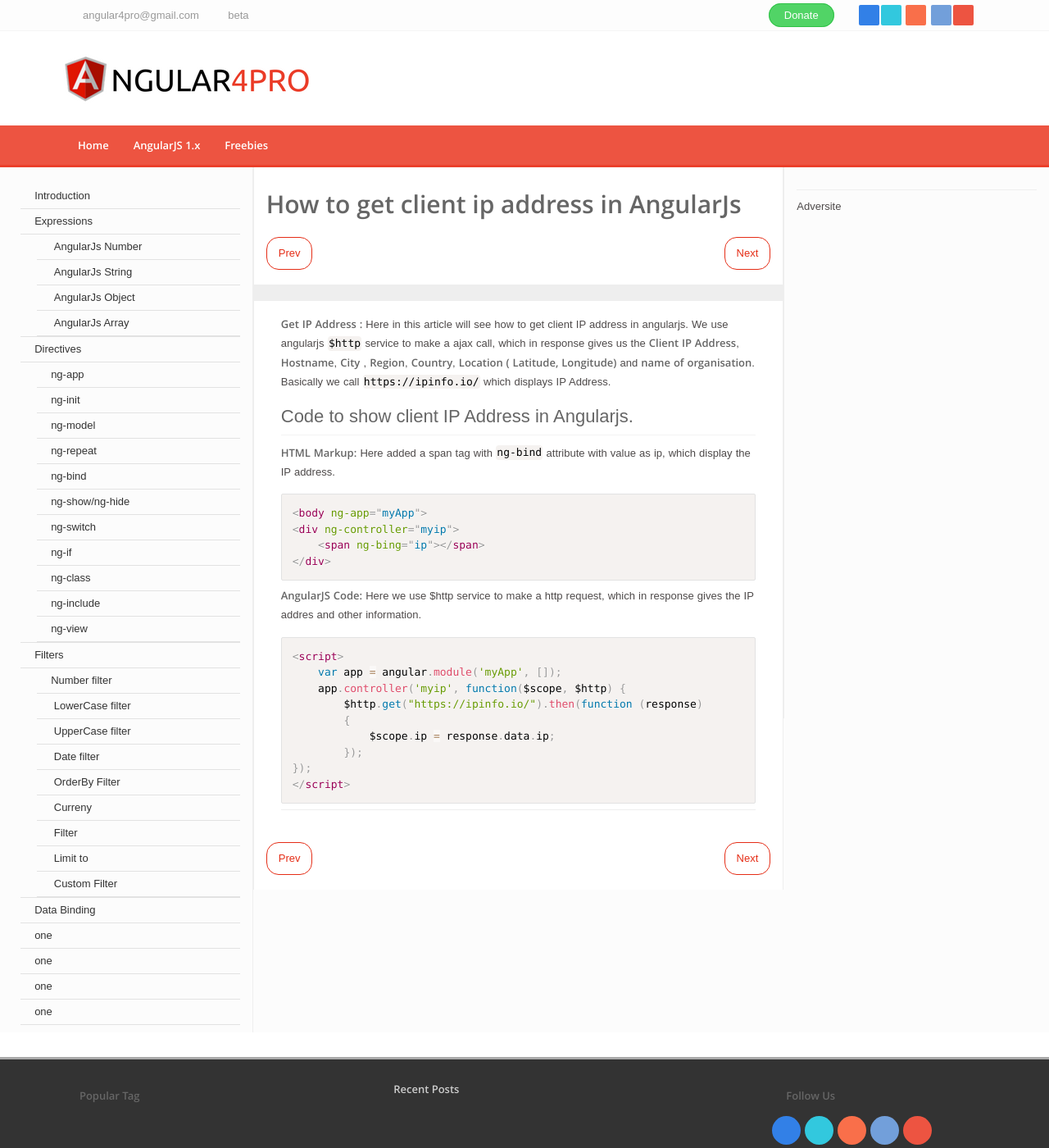
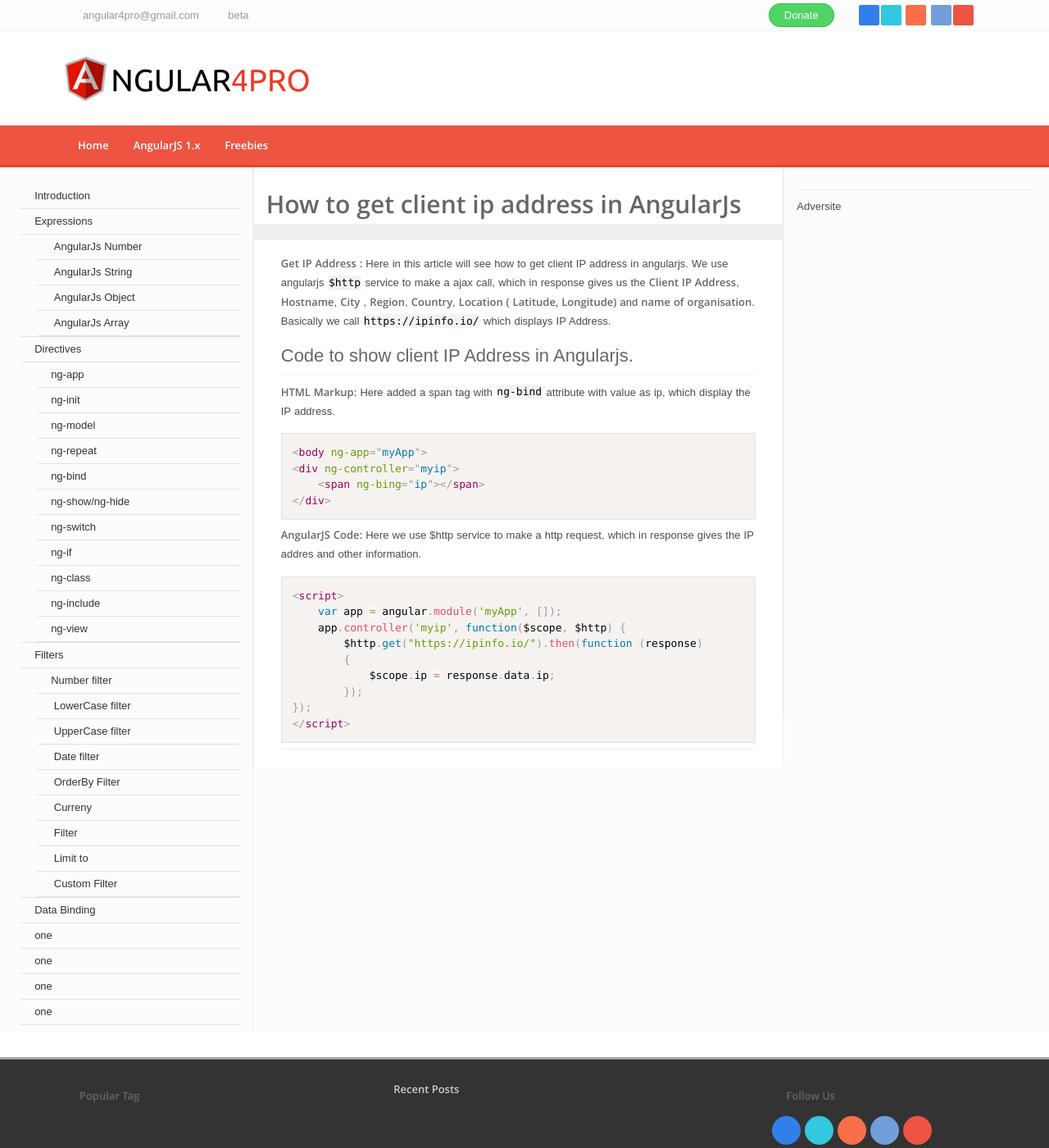
Before and after one commit to angular4pro/angular4pro.github.io, a Jekyll site: the page built from _posts/2017-10-09-get-ip-address-angularjs.md, in a window 1280 px wide and 1400 px high. Shown: the whole window at 82% size. Built offline with Jekyll 4.4.1, drawn with Linux system fonts in a browser that asks for light colours; some web fonts are replaced; comment, search, counter and statistics services are not loaded.

Commit message:
Update tutorial.html

```diff
--- a/_layouts/tutorial.html
+++ b/_layouts/tutorial.html
@@ -70,12 +70,11 @@
 <div class="col-md-6  maincnt padding_top_content" itemscope itemtype="https://www.schema.org/TechArticle">
  <h1 itemprop="headline"> {{ page.heading }} </h1>
   <meta itemprop="datePublished" content="{{ page.date | date_to_xmlschema }}">
- <div itemprop="articleBody"> <ul class="pager"><li class="previous"><a href="{{ page.prevLink }}"> Prev</a></li><li class="next"><a href="{{ page.nextLink }}"> Next</a></li></ul>
-   <div class="bg-grey middleADS "></div>
+ <div itemprop="articleBody"><div class="bg-grey middleADS "></div>
    <div class="padd-15">
  	{{ content }}
   </div>
- <ul id="btmNav" class="pager"><li class="previous"><a href="{{ page.prevLink }}"> Prev</a></li><li class="next"><a href="{{ page.nextLink }}"> Next</a></li></ul>
+
   </div>
 
   {% if page.comments != 'false' %}
```
